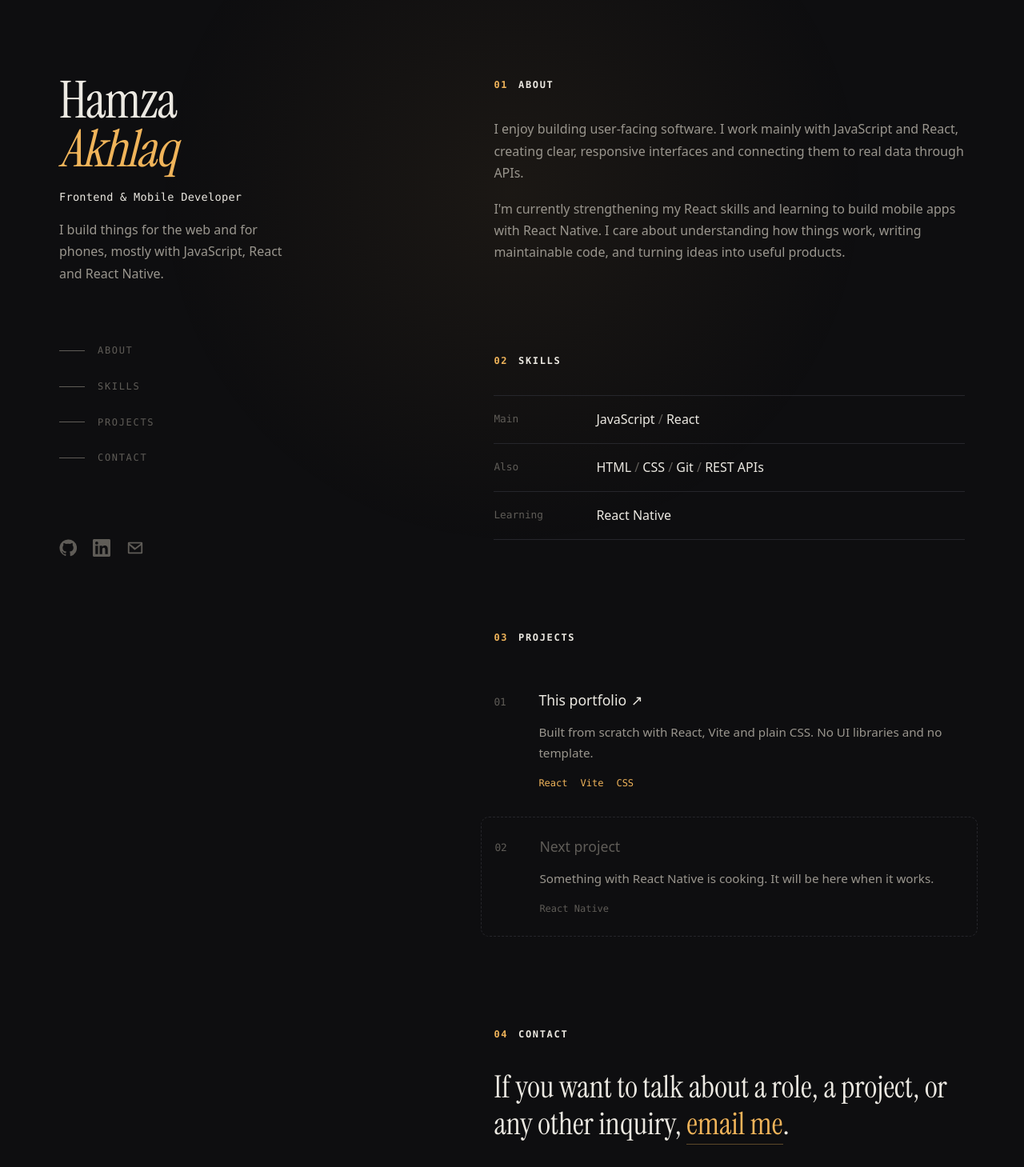
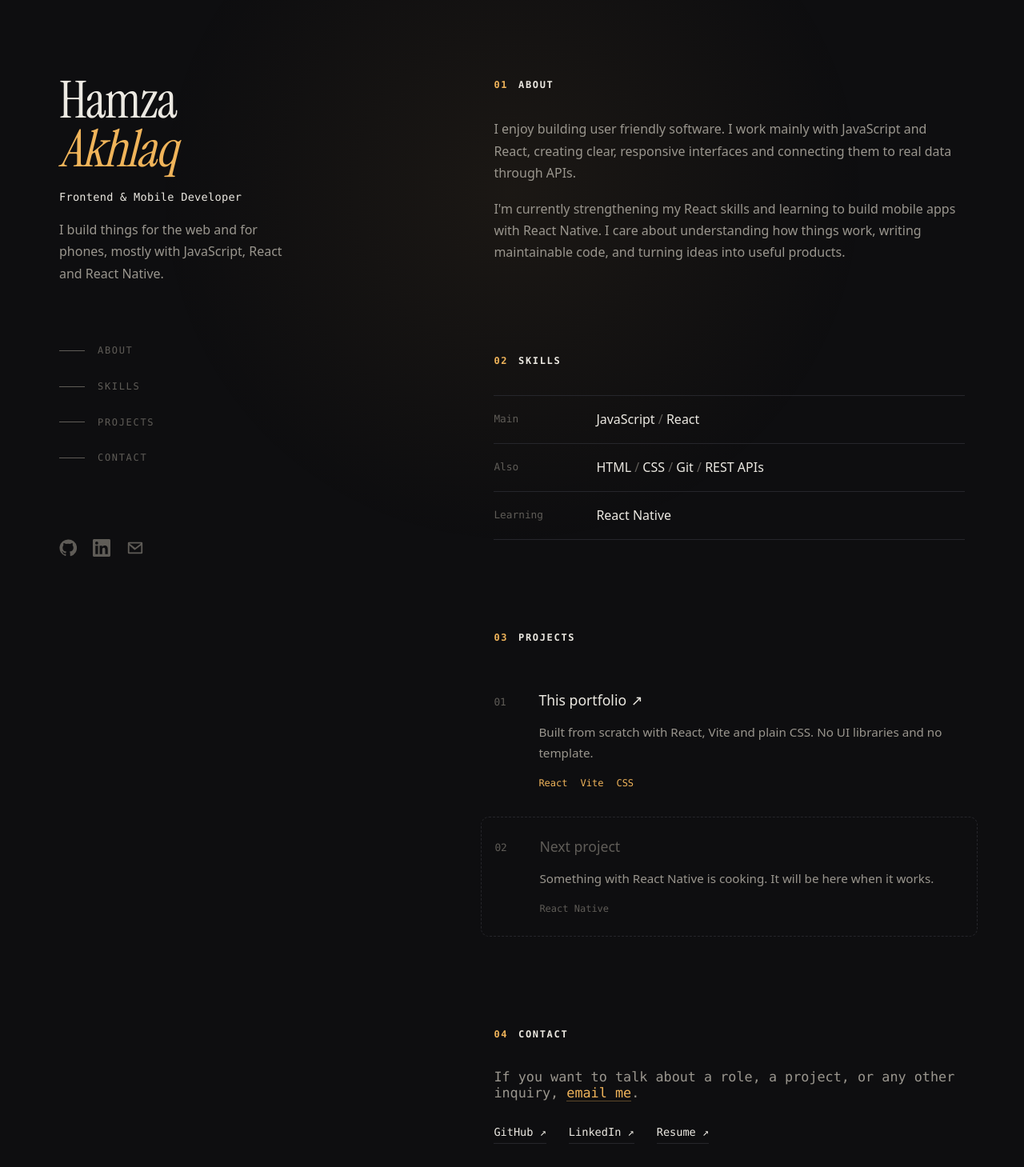
Before and after one commit to Code-by-Hamza/portfolio, a React (Vite) app: page / in a window 1280 px wide. Shown: the top 1459 px of the page at 80% size. Built offline with nearby package versions, Linux system fonts and the light colour scheme.

Commit message:
fix font in contact section

```diff
--- a/src/data/site.js
+++ b/src/data/site.js
@@ -19,7 +19,7 @@ export const sections = [
 ];
 
 export const about = [
-    "I enjoy building user-facing software. I work mainly with JavaScript and React, creating clear, responsive interfaces and connecting them to real data through APIs.",
+    "I enjoy building user friendly software. I work mainly with JavaScript and React, creating clear, responsive interfaces and connecting them to real data through APIs.",
     "I'm currently strengthening my React skills and learning to build mobile apps with React Native. I care about understanding how things work, writing maintainable code, and turning ideas into useful products.",
 ];
 
--- a/src/styles/global.css
+++ b/src/styles/global.css
@@ -299,11 +299,11 @@ a {
 
 /* Contact */
 .contact__lead {
-    font-family: var(--font-display);
-    font-size: clamp(1.8rem, 3vw, 2.4rem);
+    font-family: var(--font-mono);
+    font-size: clamp(1.05rem, 1.3vw, 1.05rem);
     line-height: 1.2;
-    color: var(--text);
 }
+
 .contact__lead a {
     color: var(--accent);
     border-bottom: 1px solid rgba(var(--accent-rgb), 0.35);
```
Also changed, not shown: src/components/layout/Sidebar.jsx (+6 -5 lines).
